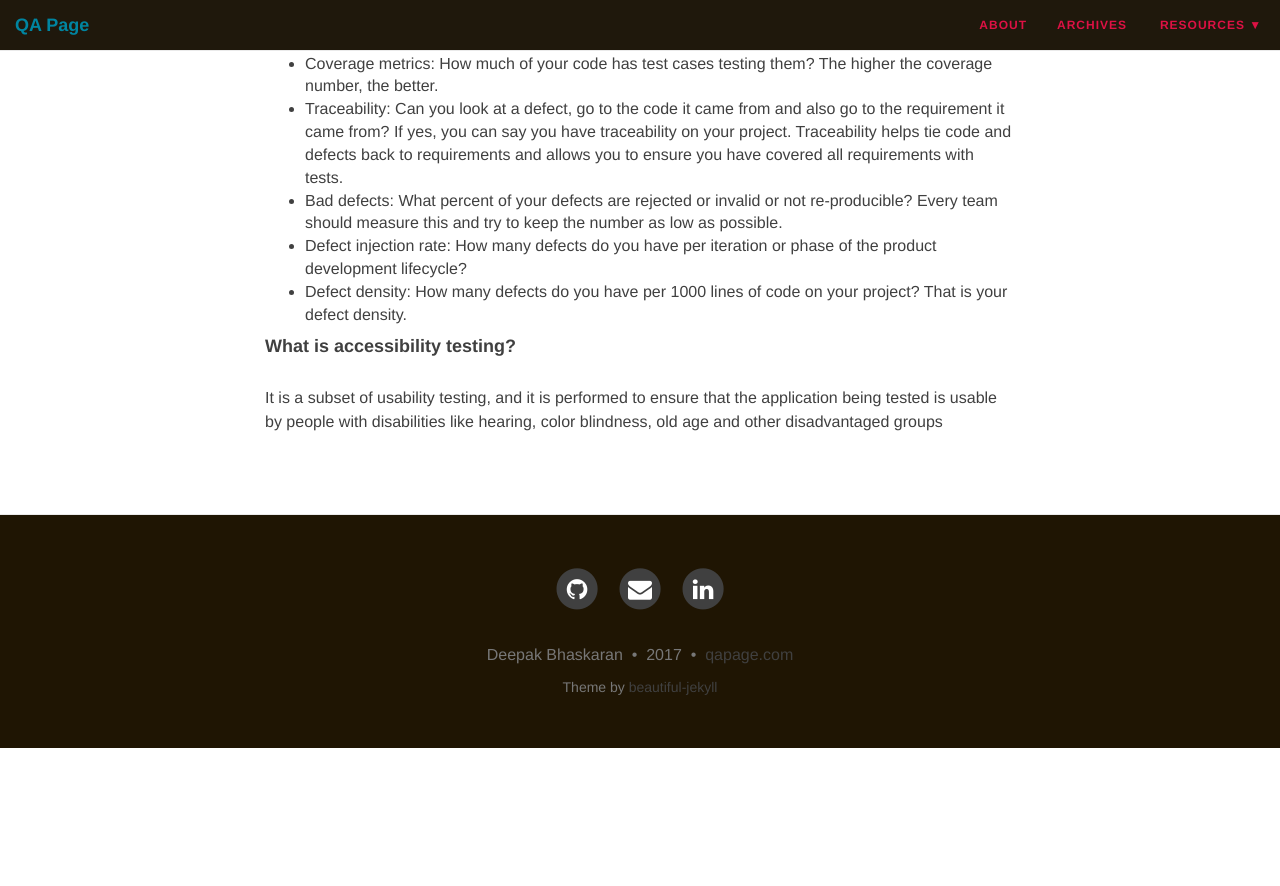
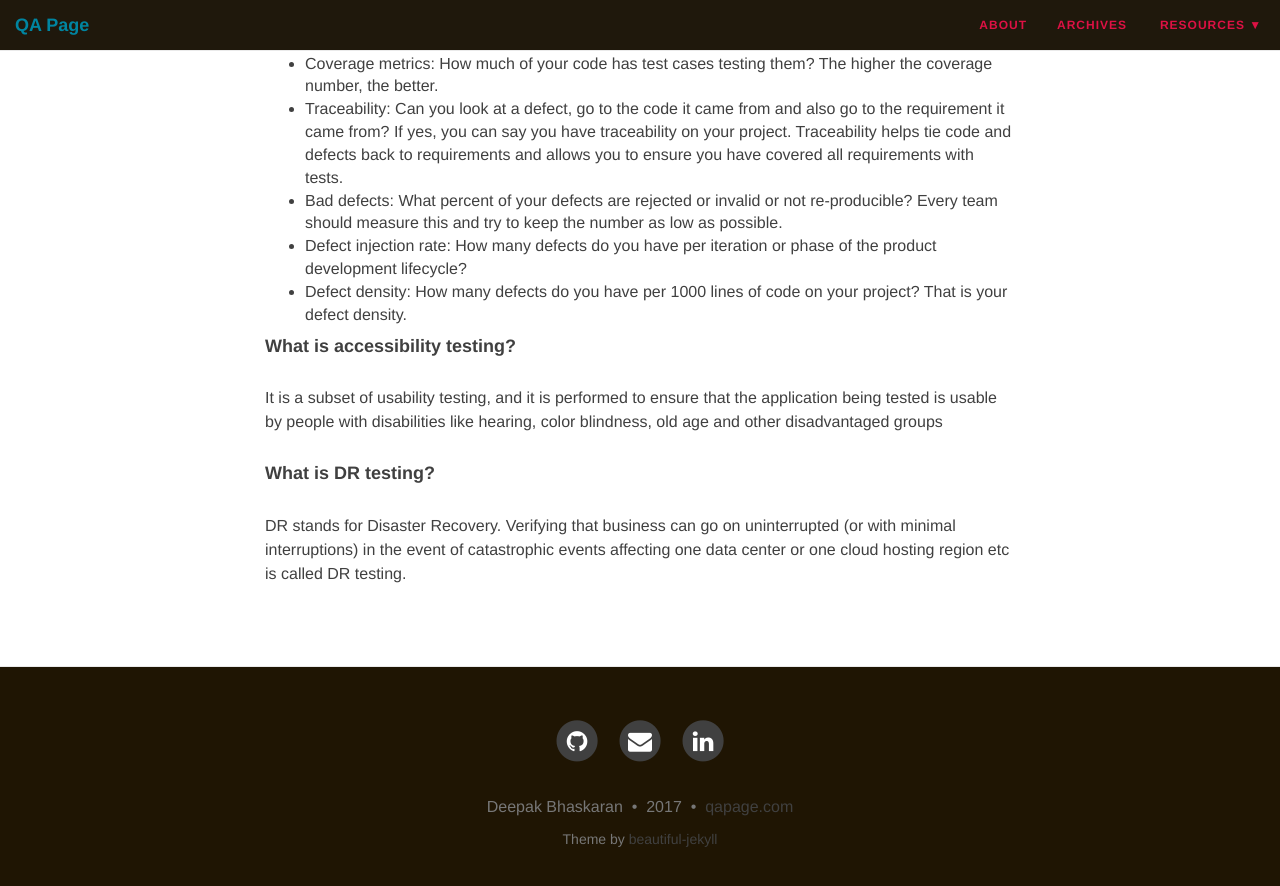
Before and after one commit to qapage/qapage1.github.io, a Jekyll site: the page built from FAQs.md, in a window 1280 px wide and 900 px high, scrolled down 808 px. Shown: the top 886 px of the window. Built offline with Jekyll 4.4.1, drawn with Linux system fonts in a browser that asks for light colours; nearby versions of some CDN libraries; before the commit the page ends 1556 px from its top, so only the background shows below that.

Commit message:
Added content to FAQs.md

```diff
--- a/FAQs.md
+++ b/FAQs.md
@@ -11,8 +11,8 @@ QA stands for Quality Assurance. Its all about delivering software that works ev
  * does it behave well when it encounters unexpected situations/input?
  * does it work well under heavier than expected load?
 
+
 #### What are the different types of QA?
-
 There are a lot of different types of testing, each of them done at a different time in the project's lifecyle, with a different goal in mind.
 
  * Unit testing: done at the lowest level of the code. The basic units that are combined to create software products are individually tested to see if they work as expected.
@@ -21,7 +21,6 @@ There are a lot of different types of testing, each of them done at a different
  * Performance or load or stress testing: trying to find out how the system performs under heavy loads or trying to find out the system's limits.
 
 #### What are the different QA Metrics?
-
 There are several QA Metrics that are of interest, depending on what kind of project you are working on.
 
  * Coverage metrics: How much of your code has test cases testing them?  The higher the coverage number, the better.
@@ -31,5 +30,7 @@ There are several QA Metrics that are of interest, depending on what kind of pro
  * Defect density: How many defects do you have per 1000 lines of code on your project? That is your defect density.
 
 #### What is accessibility testing?
+It is a subset of usability testing, and it is performed to ensure that the application being tested is usable by people with disabilities like hearing, color blindness, old age and other disadvantaged groups
 
-It is a subset of usability testing, and it is performed to ensure that the application being tested is usable by people with disabilities like hearing, color blindness, old age and other disadvantaged groups
+#### What is DR testing?
+DR stands for Disaster Recovery. Verifying that business can go on uninterrupted (or with minimal interruptions) in the event of catastrophic events affecting one data center or one cloud hosting region etc is called DR testing.
```
